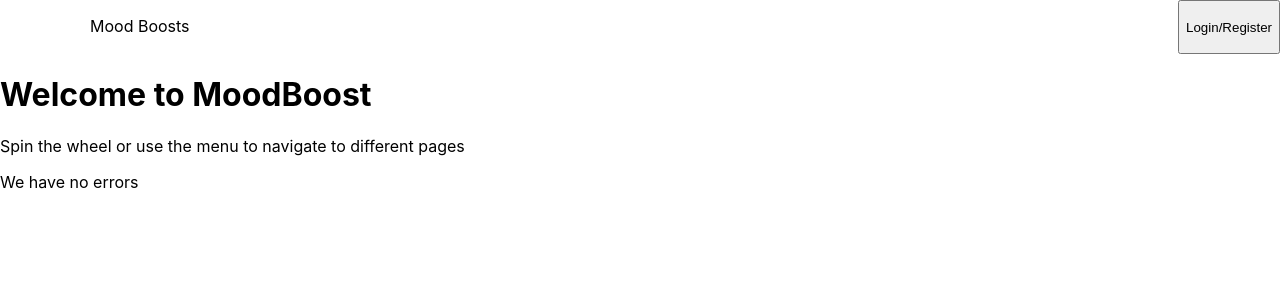
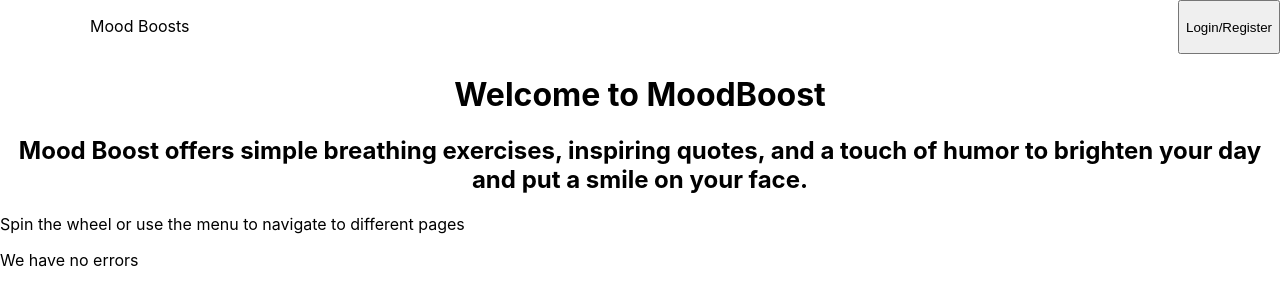
Before and after one commit to TDManning/mood_boost_fe, a React (Create React App) app in the folder mood_boost_fe/: page / in a window 1280 px wide. Shown: the top 306 px of the page. Built offline with nearby package versions, Linux system fonts and the light colour scheme.

Commit message:
Updated app description and centered on home page.

```diff
--- a/mood_boost_fe/src/HomePage/HomePage.css
+++ b/mood_boost_fe/src/HomePage/HomePage.css
@@ -0,0 +1,3 @@
+h1, h2 {
+  text-align: center;
+}
--- a/mood_boost_fe/src/HomePage/HomePage.jsx
+++ b/mood_boost_fe/src/HomePage/HomePage.jsx
@@ -5,6 +5,7 @@ function HomePage() {
   return (
       <div className="home-page">
         <h1>Welcome to MoodBoost</h1>
+        <h2>Mood Boost offers simple breathing exercises, inspiring quotes, and a touch of humor to brighten your day and put a smile on your face.</h2>
         <p>Spin the wheel or use the menu to navigate to different pages</p>
         {/* <SpinnerWheel /> */}
       </div>
```
